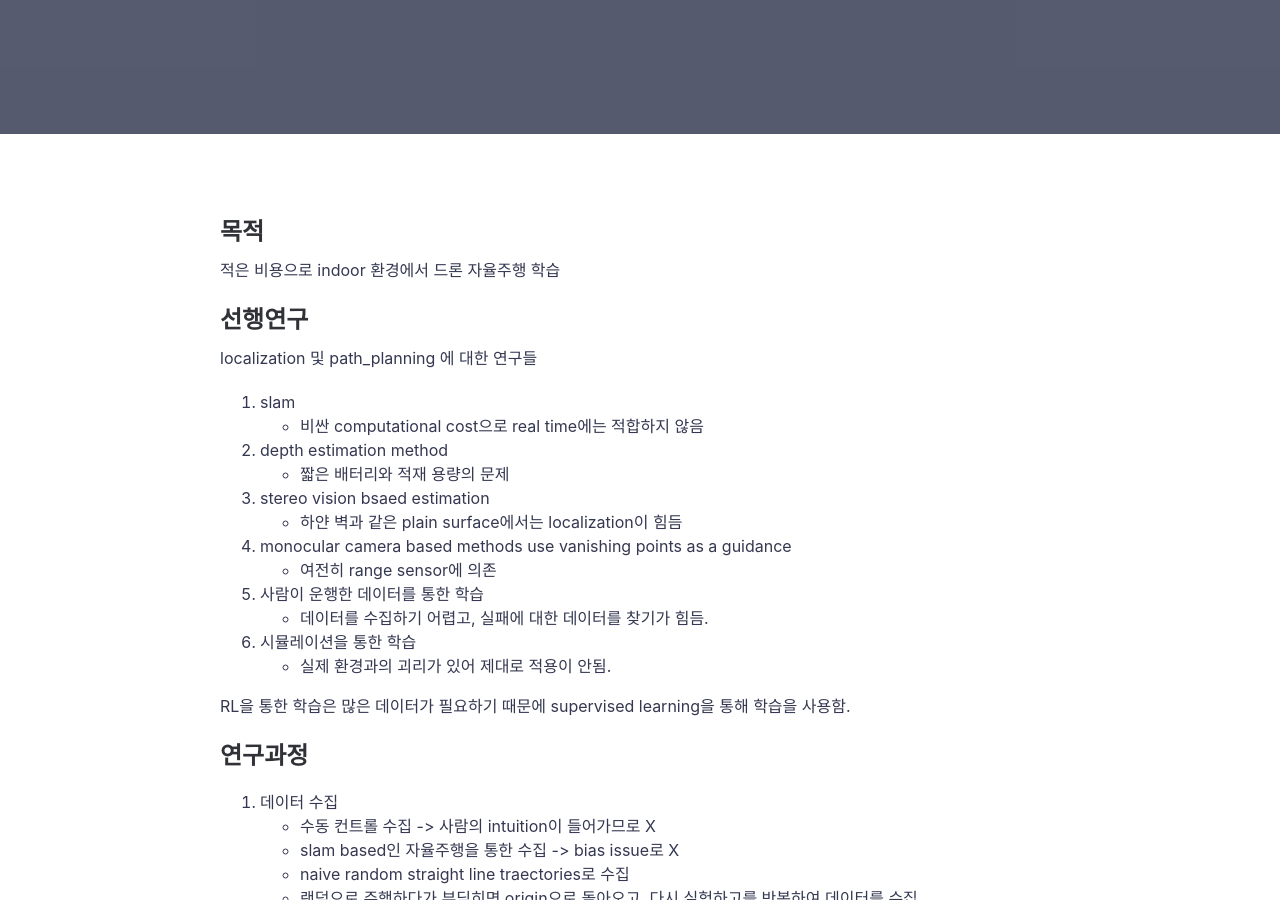
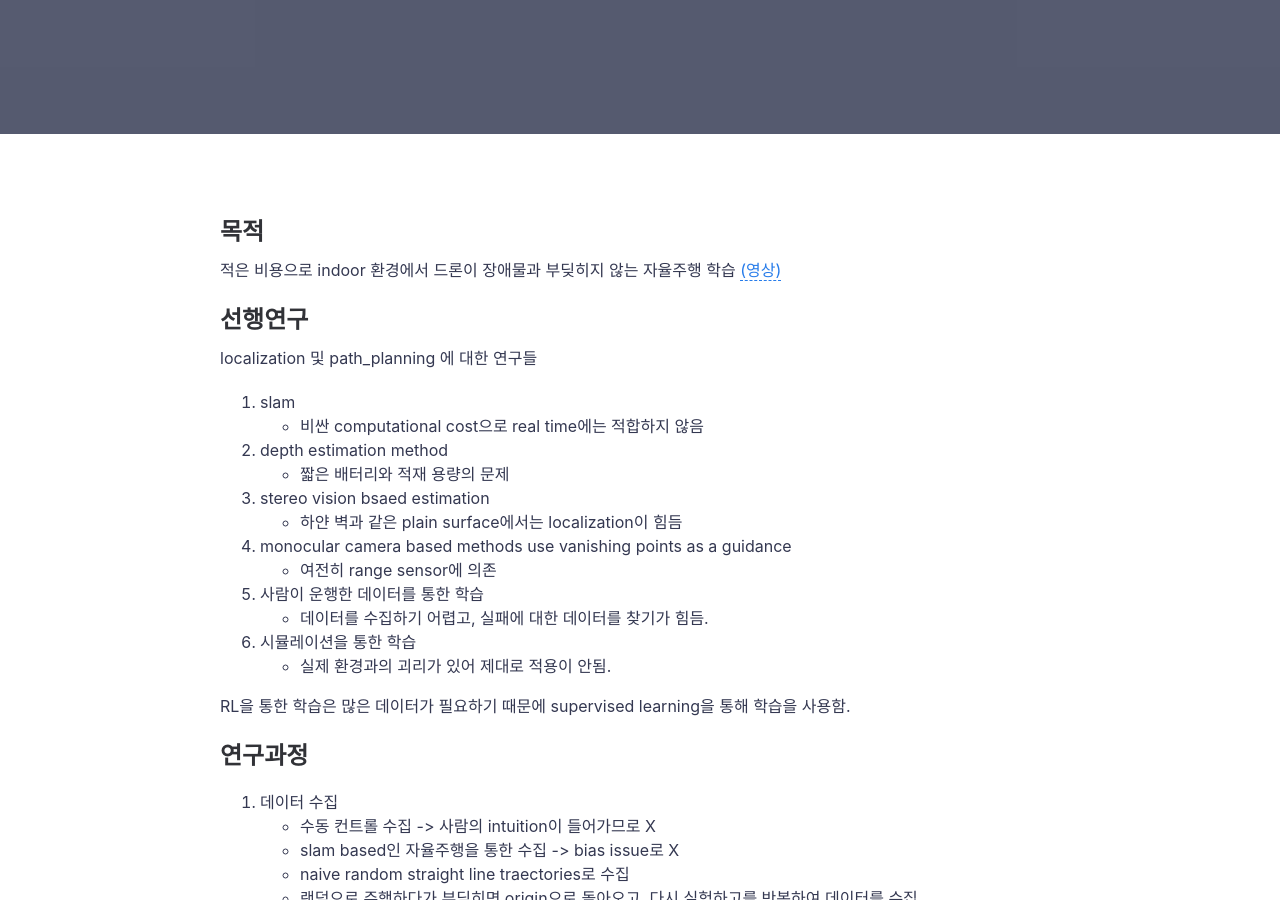
Before and after one commit to SUNGBEOMCHOI/SungBeomChoi.github.io, a Jekyll site: the page built from _posts/2017-11-26-getting-started.md, in a window 1280 px wide and 900 px high, scrolled down 442 px. Built offline with Jekyll 4.4.1, drawn with Linux system fonts in a browser that asks for light colours.

Commit message:
Update 2017-11-26-getting-started.md

```diff
--- a/_posts/2017-11-26-getting-started.md
+++ b/_posts/2017-11-26-getting-started.md
@@ -4,7 +4,8 @@
 ---
 
 ## 목적
-적은 비용으로 indoor 환경에서 드론 자율주행 학습
+적은 비용으로 indoor 환경에서 드론이 장애물과 부딪히지 않는 자율주행 학습
+[(영상)](https://www.youtube.com/watch?v=HbHqC8HimoI)
 
 ## 선행연구
 localization 및 path_planning 에 대한 연구들
```
